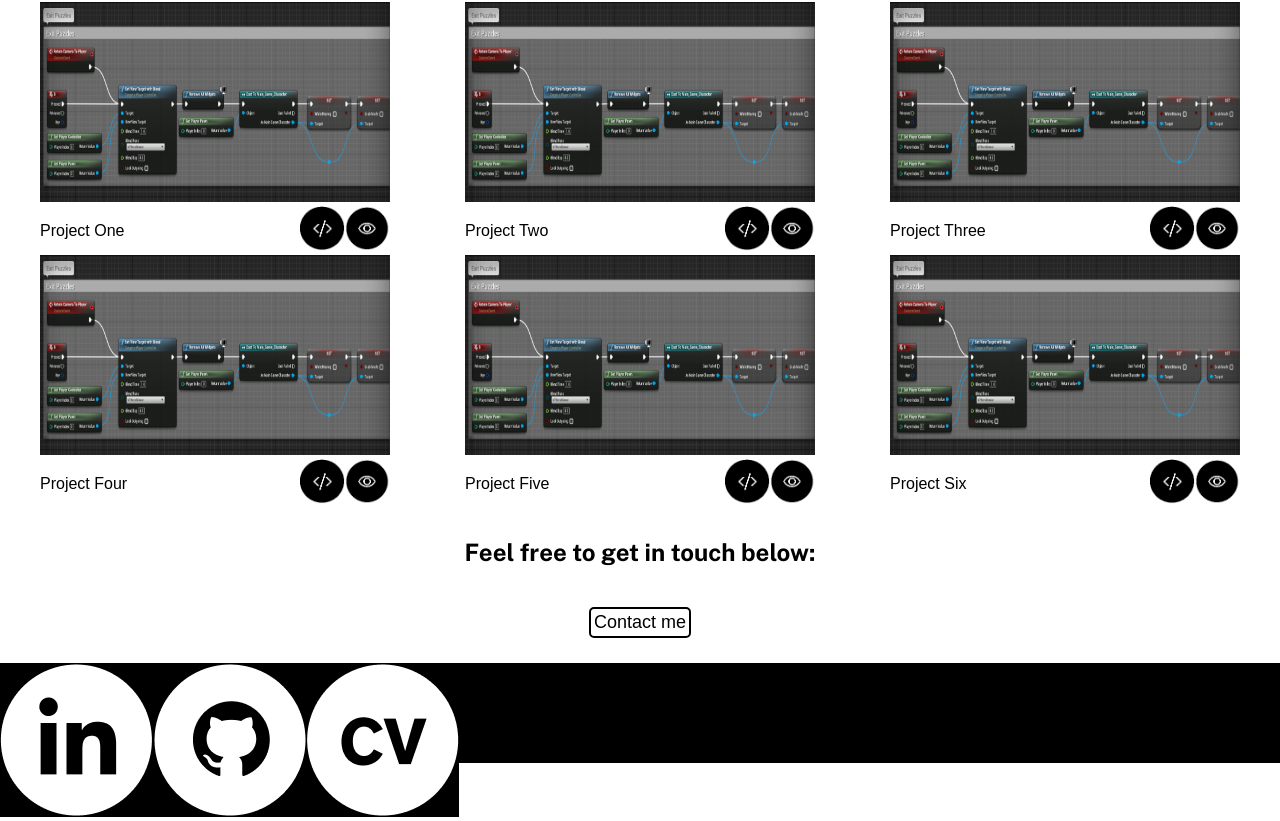
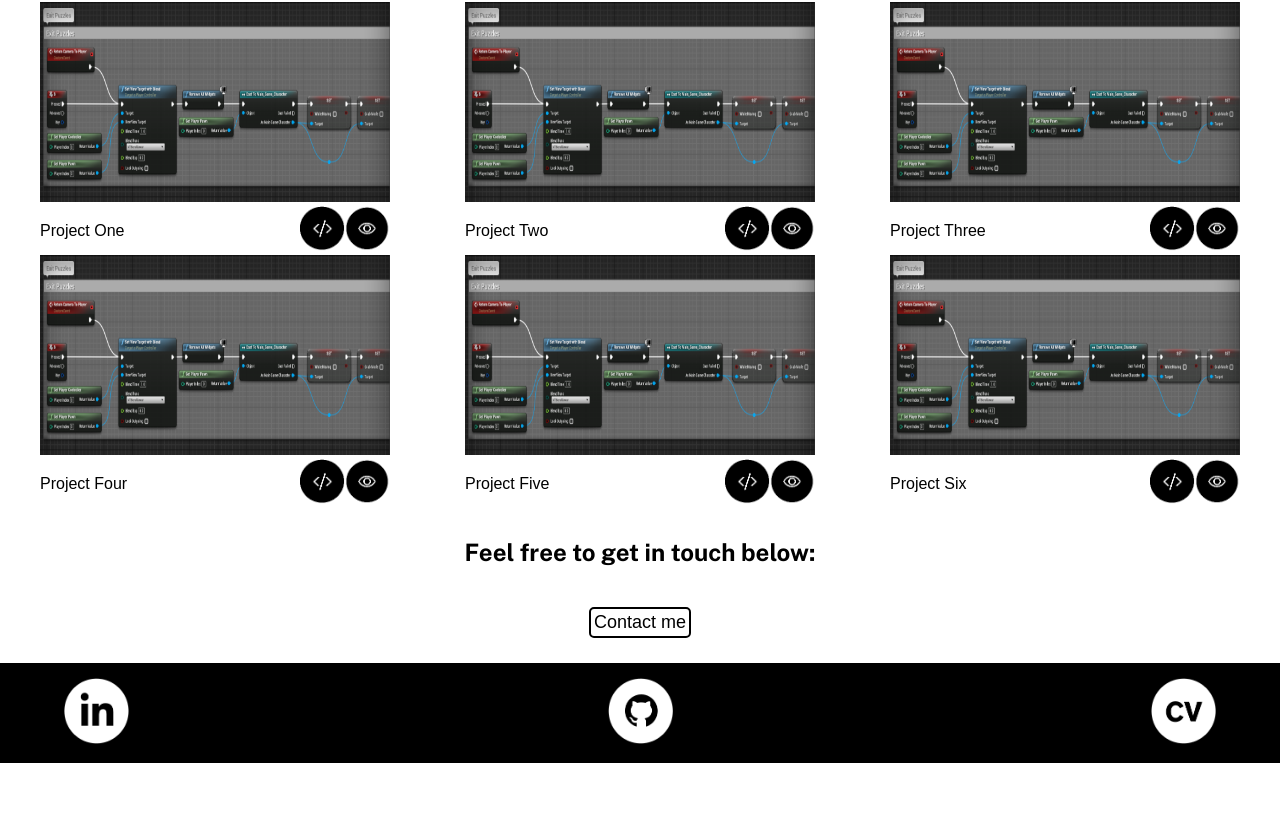
Before and after one commit to BethScarlett/portfolio-react, a React (Vite) app: page / in a window 1280 px wide. Shown: the part 834-1655 px from the top of the page. After the commit the page ends 1597 px from the top, so only its background shows below. Built offline with nearby package versions, Linux system fonts and the light colour scheme; a web font is replaced by a local one.

Commit message:
Added styling to footer, as well as footer icons.

```diff
--- a/src/Components/Footer/Footer.scss
+++ b/src/Components/Footer/Footer.scss
@@ -7,7 +7,16 @@
 }
 
 .footer {
+  display: flex;
+  align-items: center;
   height: 100px;
   width: 100dvw;
-  background-color: black;
+  background-color: $basic-black;
+
+  &__icons {
+    display: flex;
+    justify-content: space-between;
+    margin: auto;
+    width: 90%;
+  }
 }
--- a/src/Components/Footer/Footer.tsx
+++ b/src/Components/Footer/Footer.tsx
@@ -13,7 +13,7 @@ const Footer = () => {
 
   return (
     <div className="footer">
-      <div>{handleSetIcons()}</div>
+      <div className="footer__icons">{handleSetIcons()}</div>
     </div>
   );
 };
--- a/src/Components/FooterIcon/FooterIcon.scss
+++ b/src/Components/FooterIcon/FooterIcon.scss
@@ -3,3 +3,7 @@
   padding: 0;
   box-sizing: border-box;
 }
+
+.footer-icon {
+  width: 65px;
+}
--- a/src/Components/FooterIcon/FooterIcon.tsx
+++ b/src/Components/FooterIcon/FooterIcon.tsx
@@ -8,7 +8,7 @@ type FooterIconProps = {
 const FooterIcon = ({ imgSrc, linkTo }: FooterIconProps) => {
   return (
     <a href={linkTo} target="_blank">
-      <img src={imgSrc} alt="Icon" />
+      <img src={imgSrc} alt="Icon" className="footer-icon" />
     </a>
   );
 };
```
